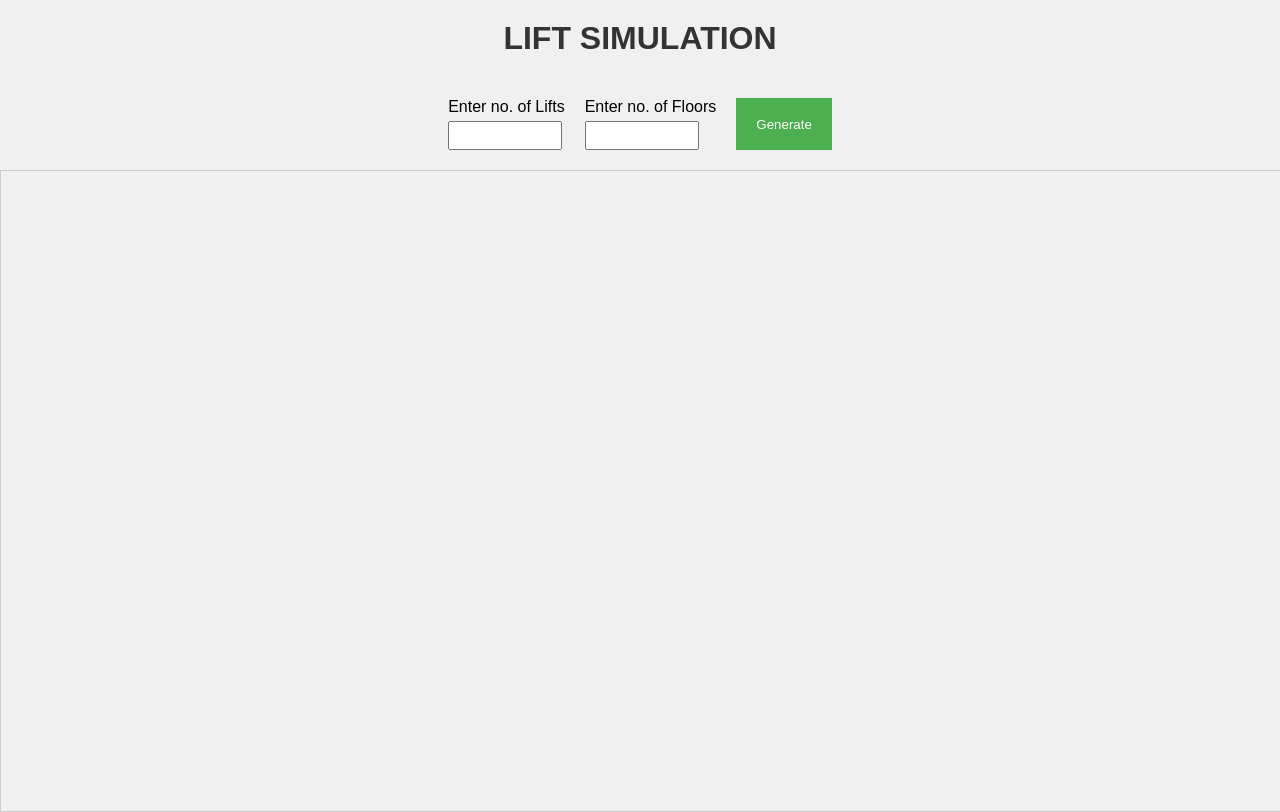
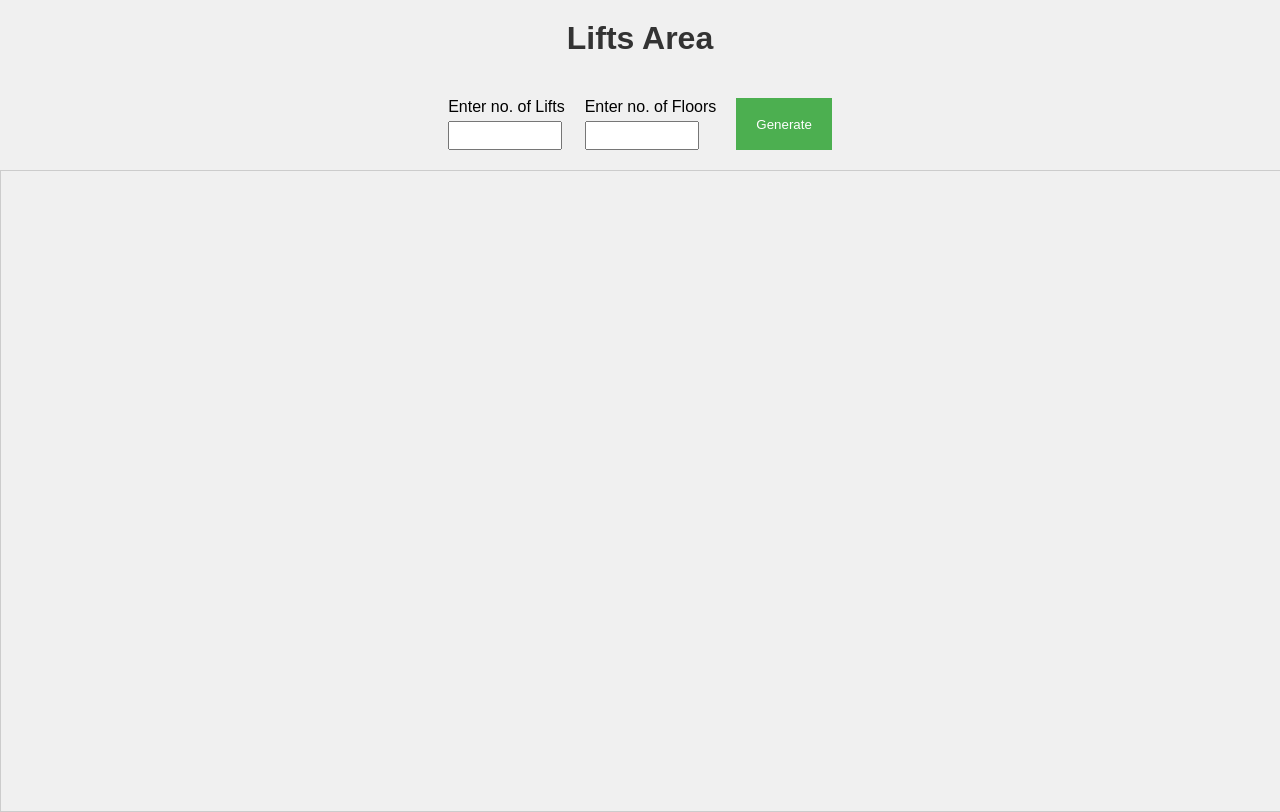
Before and after one commit to bharaths20/lift-simulation, a plain HTML site: page index.html in a window 1280 px wide. Drawn offline with Linux system fonts and the light colour scheme.

Commit message:
Changing Title

```diff
--- a/index.html
+++ b/index.html
@@ -3,12 +3,12 @@
   <head>
     <meta charset="UTF-8" />
     <meta name="viewport" content="width=device-width, initial-scale=1.0" />
-    <title>Lift - Simulation</title>
+    <title>Lift Simulation</title>
     <link rel="stylesheet" href="css/index.css" />
     <script src="js/main.js"></script>
   </head>
   <body>
-    <h1 class="liftSim">LIFT SIMULATION</h1>
+    <h1 class="liftSim">Lifts Area</h1>
     <div class="generator">
       <div class="liftin">
         <label for="liftsInput">Enter no. of Lifts</label>
--- a/js/main.js
+++ b/js/main.js
@@ -3,7 +3,6 @@ function generate() {
   const liftsValue = parseInt(document.getElementById("liftsInput").value);
   const floorsValue = parseInt(document.getElementById("floorsInput").value);
 
-  // Input validation
   if (!liftsValue || !floorsValue) {
     alert("Please enter the number of lifts and floors required");
     return;
```
